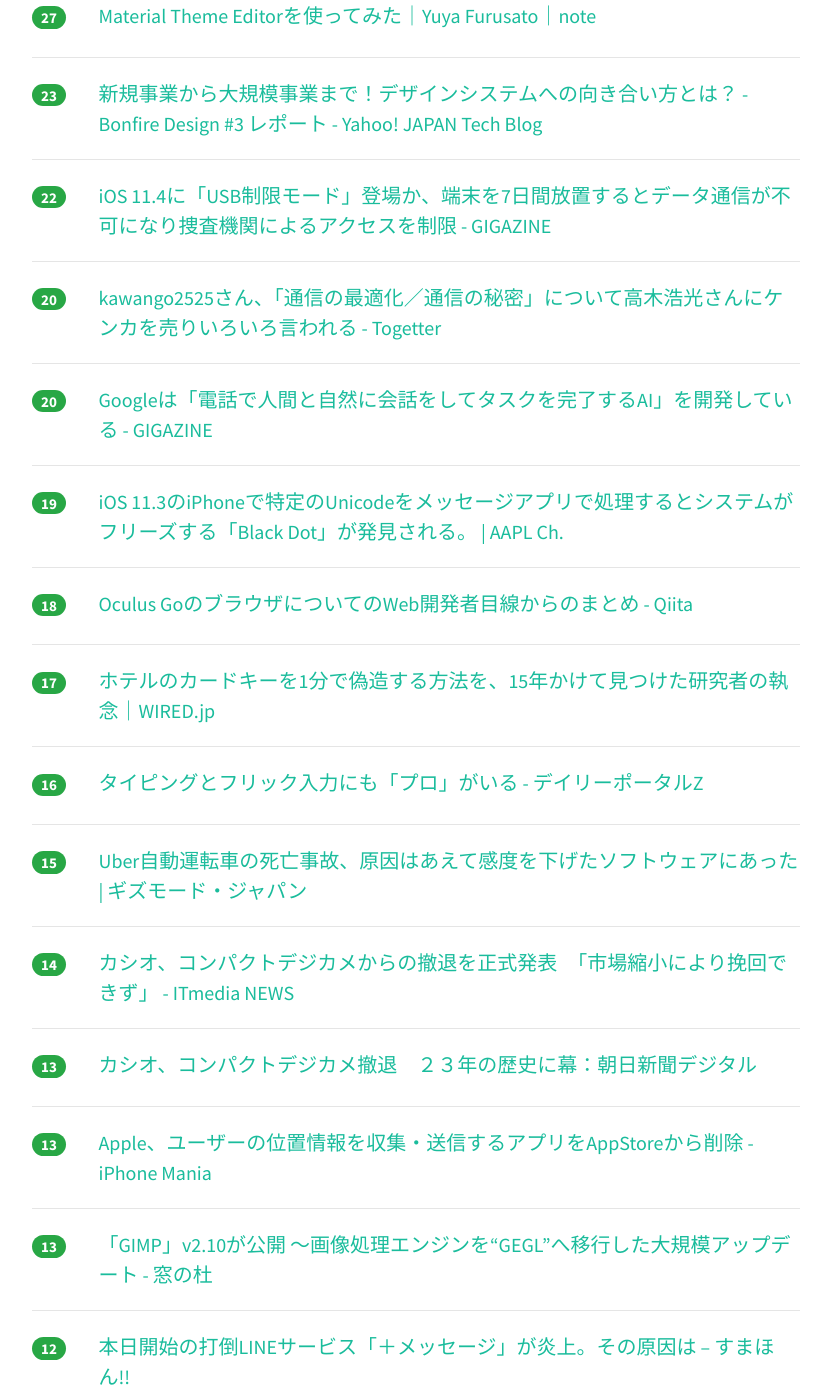
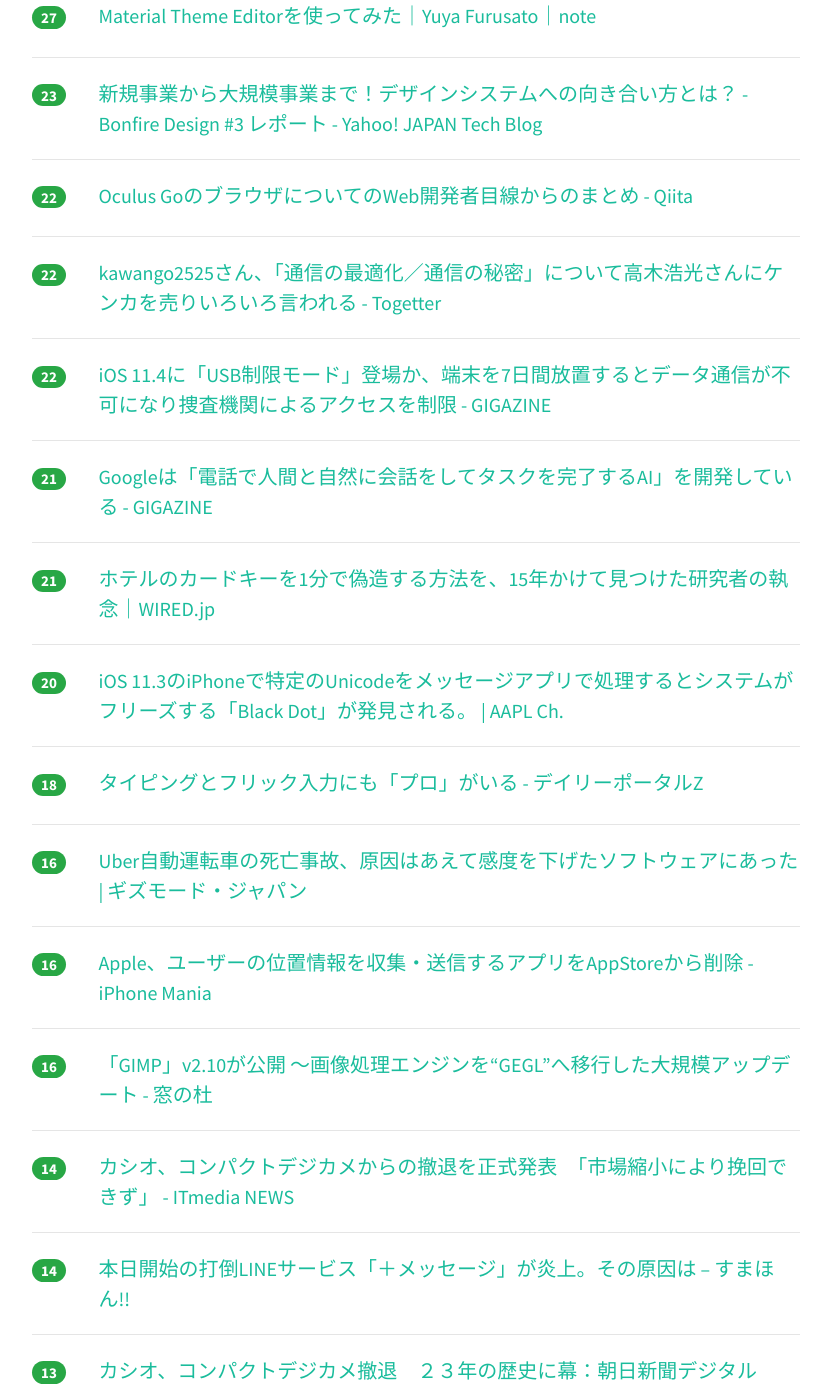
Before and after one commit to yatta47/hatena-matome-site, a Jekyll site: the page built from _posts/2018-05-10-hatena.md, in a window 1280 px wide and 1400 px high, scrolled down 496 px. Shown: the whole window, without its empty margins (224-1055 px from the left). Built offline with Jekyll 4.4.1, drawn with Linux system fonts in a browser that asks for light colours; nearby versions of some CDN libraries; part of the change alters nothing that is shown; some of the changed text lies outside the part shown.

Commit message:
Updated 2018-05-10

```diff
--- a/_posts/2018-05-10-hatena.md
+++ b/_posts/2018-05-10-hatena.md
@@ -1,13 +1,13 @@
 ---
 layout: post
 title:  "2018-05-10 はてぶIT"
-date:   2018-05-10 07:00:54
+date:   2018-05-10 08:01:47
 tags: [it-hotentry]
 ---
-18 件のデータあり
+20 件のデータあり
 
 <hr><div class="row">
-<div class="col-1"><span class="badge badge-pill badge-success h2">35</span></div>
+<div class="col-1"><span class="badge badge-pill badge-success h2">41</span></div>
 <div class="col-11"><a href='https://paiza.hatenablog.com/entry/2018/05/09/%E4%B8%80%E4%BA%BA%E3%81%A7%E3%82%B5%E3%83%BC%E3%83%93%E3%82%B9%E4%BD%9C%E3%81%A3%E3%81%A6%E3%82%8F%E3%81%8B%E3%81%A3%E3%81%9F%E3%80%81%E5%80%8B%E4%BA%BA%E9%96%8B%E7%99%BA%E3%81%AB%E3%81%8A%E3%81%91' target='_blank'>一人でサービス作ってわかった、個人開発における3つの重要なこと - paiza開発日誌</a></div>
 </div>
 <hr>
@@ -23,47 +23,62 @@ tags: [it-hotentry]
 <hr>
 <div class="row">
 <div class="col-1"><span class="badge badge-pill badge-success h2">22</span></div>
+<div class="col-11"><a href='https://qiita.com/wakufactory/items/98658e8d089386a7b073' target='_blank'>Oculus GoのブラウザについてのWeb開発者目線からのまとめ - Qiita</a></div>
+</div>
+<hr>
+<div class="row">
+<div class="col-1"><span class="badge badge-pill badge-success h2">22</span></div>
+<div class="col-11"><a href='https://togetter.com/li/1225871' target='_blank'>kawango2525さん、「通信の最適化／通信の秘密」について高木浩光さんにケンカを売りいろいろ言われる - Togetter</a></div>
+</div>
+<hr>
+<div class="row">
+<div class="col-1"><span class="badge badge-pill badge-success h2">22</span></div>
 <div class="col-11"><a href='https://gigazine.net/news/20180509-ios-11-4-usb-restricted-mode/' target='_blank'>iOS 11.4に「USB制限モード」登場か、端末を7日間放置するとデータ通信が不可になり捜査機関によるアクセスを制限 - GIGAZINE</a></div>
 </div>
 <hr>
 <div class="row">
-<div class="col-1"><span class="badge badge-pill badge-success h2">20</span></div>
-<div class="col-11"><a href='https://togetter.com/li/1225871' target='_blank'>kawango2525さん、「通信の最適化／通信の秘密」について高木浩光さんにケンカを売りいろいろ言われる - Togetter</a></div>
+<div class="col-1"><span class="badge badge-pill badge-success h2">21</span></div>
+<div class="col-11"><a href='https://gigazine.net/news/20180509-google-duplex-ai-phone-system/' target='_blank'>Googleは「電話で人間と自然に会話をしてタスクを完了するAI」を開発している - GIGAZINE</a></div>
+</div>
+<hr>
+<div class="row">
+<div class="col-1"><span class="badge badge-pill badge-success h2">21</span></div>
+<div class="col-11"><a href='https://wired.jp/2018/05/09/hackers-spoof-hotel-master-keys/' target='_blank'>ホテルのカードキーを1分で偽造する方法を、15年かけて見つけた研究者の執念｜WIRED.jp</a></div>
 </div>
 <hr>
 <div class="row">
 <div class="col-1"><span class="badge badge-pill badge-success h2">20</span></div>
-<div class="col-11"><a href='https://gigazine.net/news/20180509-google-duplex-ai-phone-system/' target='_blank'>Googleは「電話で人間と自然に会話をしてタスクを完了するAI」を開発している - GIGAZINE</a></div>
-</div>
-<hr>
-<div class="row">
-<div class="col-1"><span class="badge badge-pill badge-success h2">19</span></div>
 <div class="col-11"><a href='https://applech2.com/archives/20180509-iphone-crash-unicode-black-bug.html' target='_blank'>iOS 11.3のiPhoneで特定のUnicodeをメッセージアプリで処理するとシステムがフリーズする「Black Dot」が発見される。 | AAPL Ch.</a></div>
 </div>
 <hr>
 <div class="row">
 <div class="col-1"><span class="badge badge-pill badge-success h2">18</span></div>
-<div class="col-11"><a href='https://qiita.com/wakufactory/items/98658e8d089386a7b073' target='_blank'>Oculus GoのブラウザについてのWeb開発者目線からのまとめ - Qiita</a></div>
-</div>
-<hr>
-<div class="row">
-<div class="col-1"><span class="badge badge-pill badge-success h2">17</span></div>
-<div class="col-11"><a href='https://wired.jp/2018/05/09/hackers-spoof-hotel-master-keys/' target='_blank'>ホテルのカードキーを1分で偽造する方法を、15年かけて見つけた研究者の執念｜WIRED.jp</a></div>
+<div class="col-11"><a href='http://portal.nifty.com/kiji/180509202820_1.htm' target='_blank'>タイピングとフリック入力にも「プロ」がいる - デイリーポータルZ</a></div>
 </div>
 <hr>
 <div class="row">
 <div class="col-1"><span class="badge badge-pill badge-success h2">16</span></div>
-<div class="col-11"><a href='http://portal.nifty.com/kiji/180509202820_1.htm' target='_blank'>タイピングとフリック入力にも「プロ」がいる - デイリーポータルZ</a></div>
+<div class="col-11"><a href='https://www.gizmodo.jp/2018/05/cause-of-uber-death-accident.html' target='_blank'>Uber自動運転車の死亡事故、原因はあえて感度を下げたソフトウェアにあった | ギズモード・ジャパン</a></div>
 </div>
 <hr>
 <div class="row">
-<div class="col-1"><span class="badge badge-pill badge-success h2">15</span></div>
-<div class="col-11"><a href='https://www.gizmodo.jp/2018/05/cause-of-uber-death-accident.html' target='_blank'>Uber自動運転車の死亡事故、原因はあえて感度を下げたソフトウェアにあった | ギズモード・ジャパン</a></div>
+<div class="col-1"><span class="badge badge-pill badge-success h2">16</span></div>
+<div class="col-11"><a href='https://iphone-mania.jp/news-211742/' target='_blank'>Apple、ユーザーの位置情報を収集・送信するアプリをAppStoreから削除 - iPhone Mania</a></div>
+</div>
+<hr>
+<div class="row">
+<div class="col-1"><span class="badge badge-pill badge-success h2">16</span></div>
+<div class="col-11"><a href='https://forest.watch.impress.co.jp/docs/news/1120669.html' target='_blank'>「GIMP」v2.10が公開 ～画像処理エンジンを“GEGL”へ移行した大規模アップデート - 窓の杜</a></div>
 </div>
 <hr>
 <div class="row">
 <div class="col-1"><span class="badge badge-pill badge-success h2">14</span></div>
 <div class="col-11"><a href='http://www.itmedia.co.jp/news/articles/1805/09/news103.html' target='_blank'>カシオ、コンパクトデジカメからの撤退を正式発表　「市場縮小により挽回できず」 - ITmedia NEWS</a></div>
+</div>
+<hr>
+<div class="row">
+<div class="col-1"><span class="badge badge-pill badge-success h2">14</span></div>
+<div class="col-11"><a href='https://smhn.info/201805-plus-message-flaming' target='_blank'>本日開始の打倒LINEサービス「＋メッセージ」が炎上。その原因は – すまほん!!</a></div>
 </div>
 <hr>
 <div class="row">
@@ -73,26 +88,21 @@ tags: [it-hotentry]
 <hr>
 <div class="row">
 <div class="col-1"><span class="badge badge-pill badge-success h2">13</span></div>
-<div class="col-11"><a href='https://iphone-mania.jp/news-211742/' target='_blank'>Apple、ユーザーの位置情報を収集・送信するアプリをAppStoreから削除 - iPhone Mania</a></div>
-</div>
-<hr>
-<div class="row">
-<div class="col-1"><span class="badge badge-pill badge-success h2">13</span></div>
-<div class="col-11"><a href='https://forest.watch.impress.co.jp/docs/news/1120669.html' target='_blank'>「GIMP」v2.10が公開 ～画像処理エンジンを“GEGL”へ移行した大規模アップデート - 窓の杜</a></div>
+<div class="col-11"><a href='https://av.watch.impress.co.jp/docs/news/1120763.html' target='_blank'>Google、「スマートディスプレイ」は7月登場。LG、ソニー、JBL、Lenovoら参入 - AV Watch</a></div>
 </div>
 <hr>
 <div class="row">
 <div class="col-1"><span class="badge badge-pill badge-success h2">12</span></div>
-<div class="col-11"><a href='https://smhn.info/201805-plus-message-flaming' target='_blank'>本日開始の打倒LINEサービス「＋メッセージ」が炎上。その原因は – すまほん!!</a></div>
-</div>
-<hr>
-<div class="row">
-<div class="col-1"><span class="badge badge-pill badge-success h2">11</span></div>
 <div class="col-11"><a href='http://karapaia.com/archives/52259207.html' target='_blank'>数百万台ものの放置自転車が１か所に集められた自転車墓地 : カラパイア</a></div>
 </div>
 <hr>
 <div class="row">
-<div class="col-1"><span class="badge badge-pill badge-success h2">9</span></div>
+<div class="col-1"><span class="badge badge-pill badge-success h2">12</span></div>
 <div class="col-11"><a href='https://news.yahoo.co.jp/byline/yamamotoichiro/20180510-00085026/' target='_blank'>AIアシスタントが電話で要件を済ませてくれる時代が到来(山本一郎) - 個人 - Yahoo!ニュース</a></div>
 </div>
 <hr>
+<div class="row">
+<div class="col-1"><span class="badge badge-pill badge-success h2">12</span></div>
+<div class="col-11"><a href='http://yoshiori.hatenablog.com/entry/2018/05/09/195853' target='_blank'>Immutable Infrastructure から Microservices を経て Chaos Engineering への流れ - 宇宙行きたい</a></div>
+</div>
+<hr>
```
